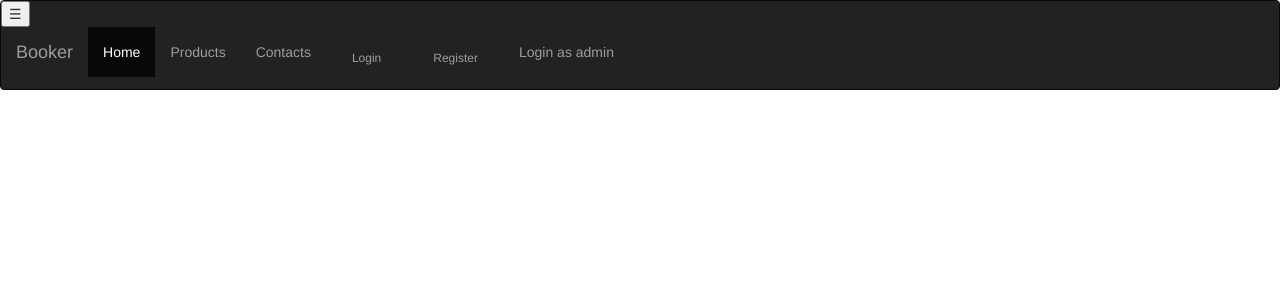
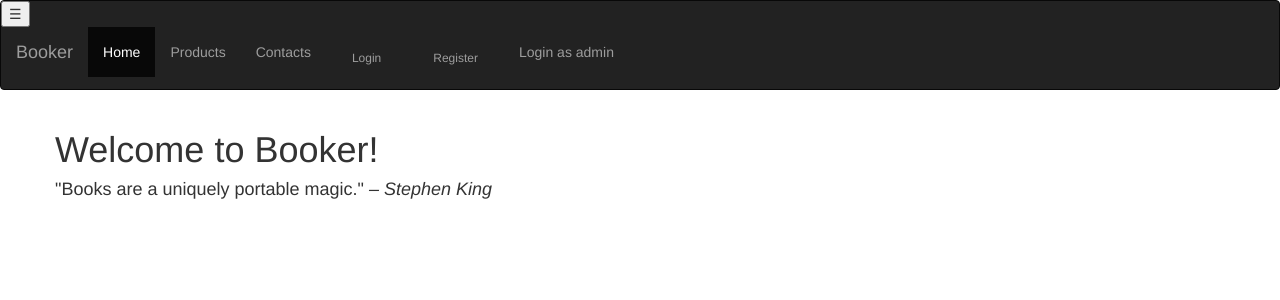
Before and after one commit to Savital/BookShopTMD, a Django app: page / in a window 1280 px wide. Shown: the top 300 px of the page. Run offline with Django 3.2, Linux system fonts and the light colour scheme; some libraries are stand-ins or nearby versions.

Commit message:
Added text to home page
Added hello text and quote of Stephen King

```diff
--- a/templates/home.html
+++ b/templates/home.html
@@ -51,5 +51,13 @@
             </div>
          </div>
      </nav>
+     <div class="header">
+         <div class="container d-flex justify-content-center flex-column align-items-center">
+             <div class="row justify-content-center">
+                 <h1 class="display-2 col-12">Welcome to Booker!</h1>
+                 <h4 class="display-4">"Books are a uniquely portable magic."<i>   –  Stephen King</i></h4>
+             </div>
+         </div>
+     </div>
 </body>
 </html>
```
